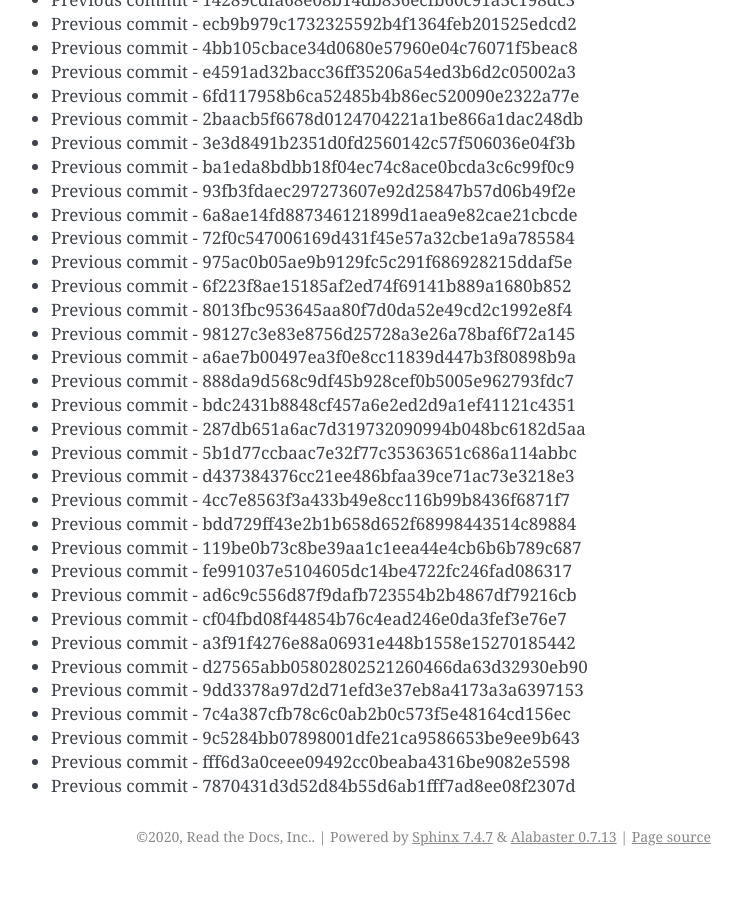
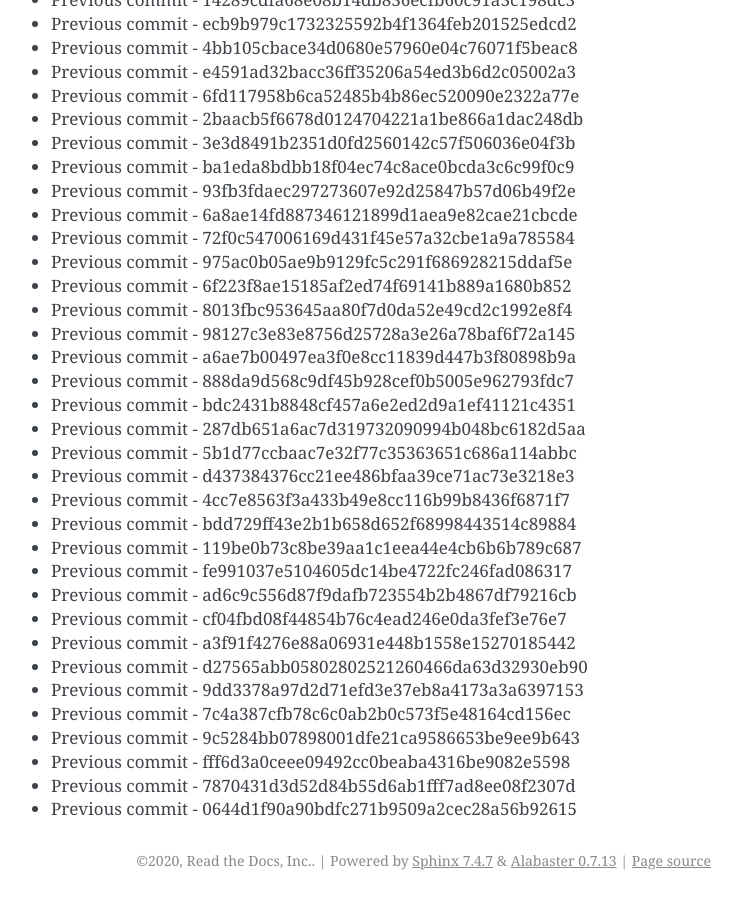
Before and after one commit to readthedocs/rtd-git-stresstest, a Sphinx documentation site: the page built from docs/updates.rst, in a window 1280 px wide and 900 px high, scrolled down 53746 px. Shown: the whole window, without its empty margins (399-1141 px from the left). Built offline with Sphinx 7.4.7, drawn with Linux system fonts in a browser that asks for light colours; before the commit the page ends 54622 px from its top, so only the background shows below that.

Commit message:
Generating commit from previous: 0644d1f90a90bdfc271b9509a2cec28a56b92615

```diff
--- a/docs/updates.rst
+++ b/docs/updates.rst
@@ -2290,3 +2290,4 @@ It can be tested for any performance characteristics.
 * Previous commit - 9c5284bb07898001dfe21ca9586653be9ee9b643
 * Previous commit - fff6d3a0ceee09492cc0beaba4316be9082e5598
 * Previous commit - 7870431d3d52d84b55d6ab1fff7ad8ee08f2307d
+* Previous commit - 0644d1f90a90bdfc271b9509a2cec28a56b92615
```
